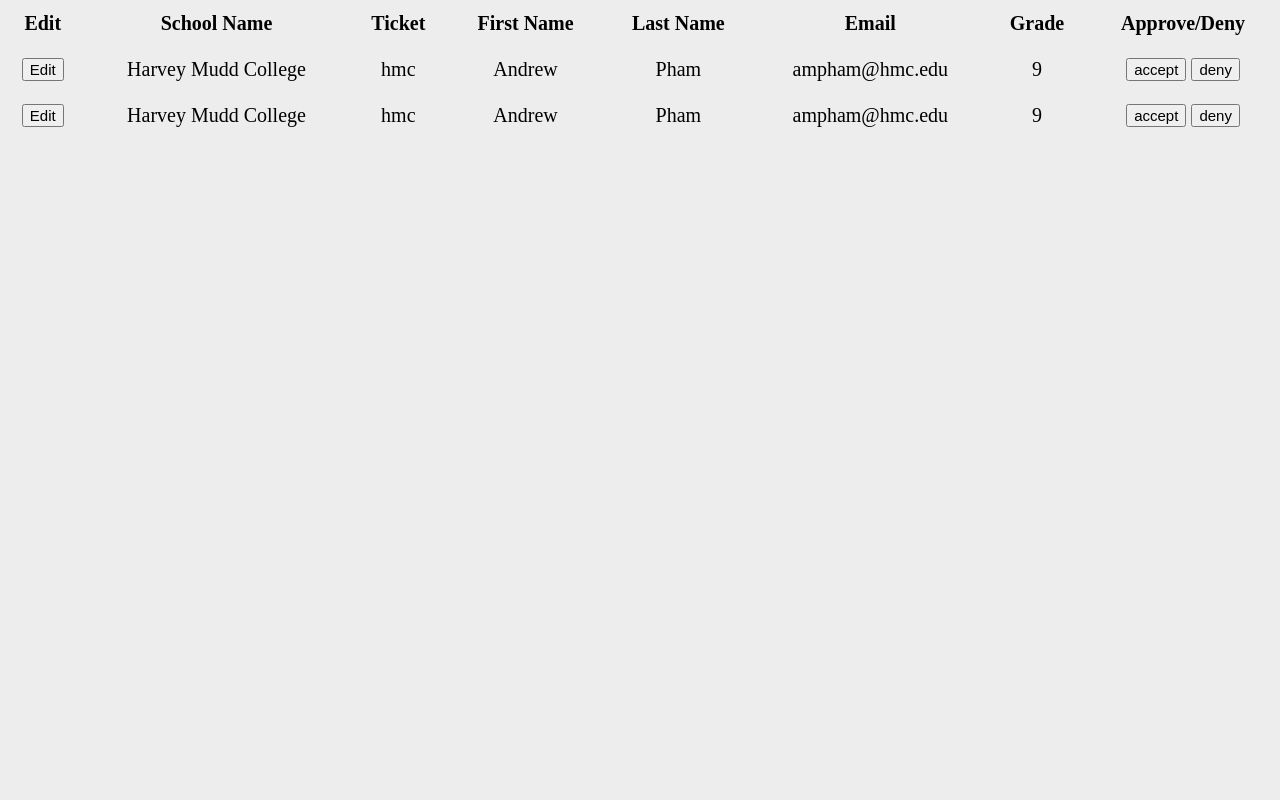
After one commit to aryarm/studycloud.hackathon, a PHP site: page /real_dashboard.php in a window 1280 px wide. The commit adds this page. Run offline with PHP 8.4, Linux system fonts and the light colour scheme; a stand-in replaces the project's code that opens the database connection.

Commit message:
update with new dashboard files (including css and edited asynchronous dashboard)

```diff
--- /dev/null
+++ b/dashboard_css.css
@@ -0,0 +1,38 @@
+#header{
+	text-align: center;
+	background-color: #03A9F4;
+	margin: 0;
+	padding: 10px;
+	font-size: 50px;
+
+}
+
+body{
+	background-color: #EDEDED;
+	margin: 0;
+}
+
+tbody{
+	text-align: center;
+
+}
+
+th, td{
+	padding: 10px;
+	font-size: 20px;
+}
+
+table{
+	width: 100%;
+}
+
+td button{
+
+	font-size: 15px;
+}
+
+tr{
+
+	border: 1px solid black;
+
+}
--- /dev/null
+++ b/real_dashboard.php
@@ -0,0 +1,49 @@
+<link rel="stylesheet" type="text/css" href="dashboard_css.css">
+<table>
+	<tbody>
+		<tr>
+			<th>Edit</th>
+			<th>School Name</th>
+			<th>Ticket</th>
+			<th>First Name</th>
+			<th>Last Name</th>
+			<th>Email</th>
+			<th>
+				Grade
+			</th>
+			<th>Approve/Deny</th>
+		</tr>
+		<tr data-schoolid="26">
+			<td>
+				<button>Edit</button>
+			</td>
+			<td>Harvey Mudd College</td>
+			<td>hmc</td>
+			<td>Andrew</td>
+			<td>Pham</td>
+			<td>ampham@hmc.edu</td>
+			<td>9</td>
+			<td>
+				<button class="accept">accept</button>
+				<button class="deny">deny</button>
+			</td>
+		</tr>
+
+		<tr data-schoolid="26">
+			<td>
+				<button>Edit</button>
+			</td>
+			<td>Harvey Mudd College</td>
+			<td>hmc</td>
+			<td>Andrew</td>
+			<td>Pham</td>
+			<td>ampham@hmc.edu</td>
+			<td>9</td>
+			<td>
+				<button class="accept">accept</button>
+				<button class="deny">deny</button>
+			</td>
+		</tr>
+
+	</tbody>
+</table>
```
Also changed, not shown: dashboard.php (+9 -1 lines).
